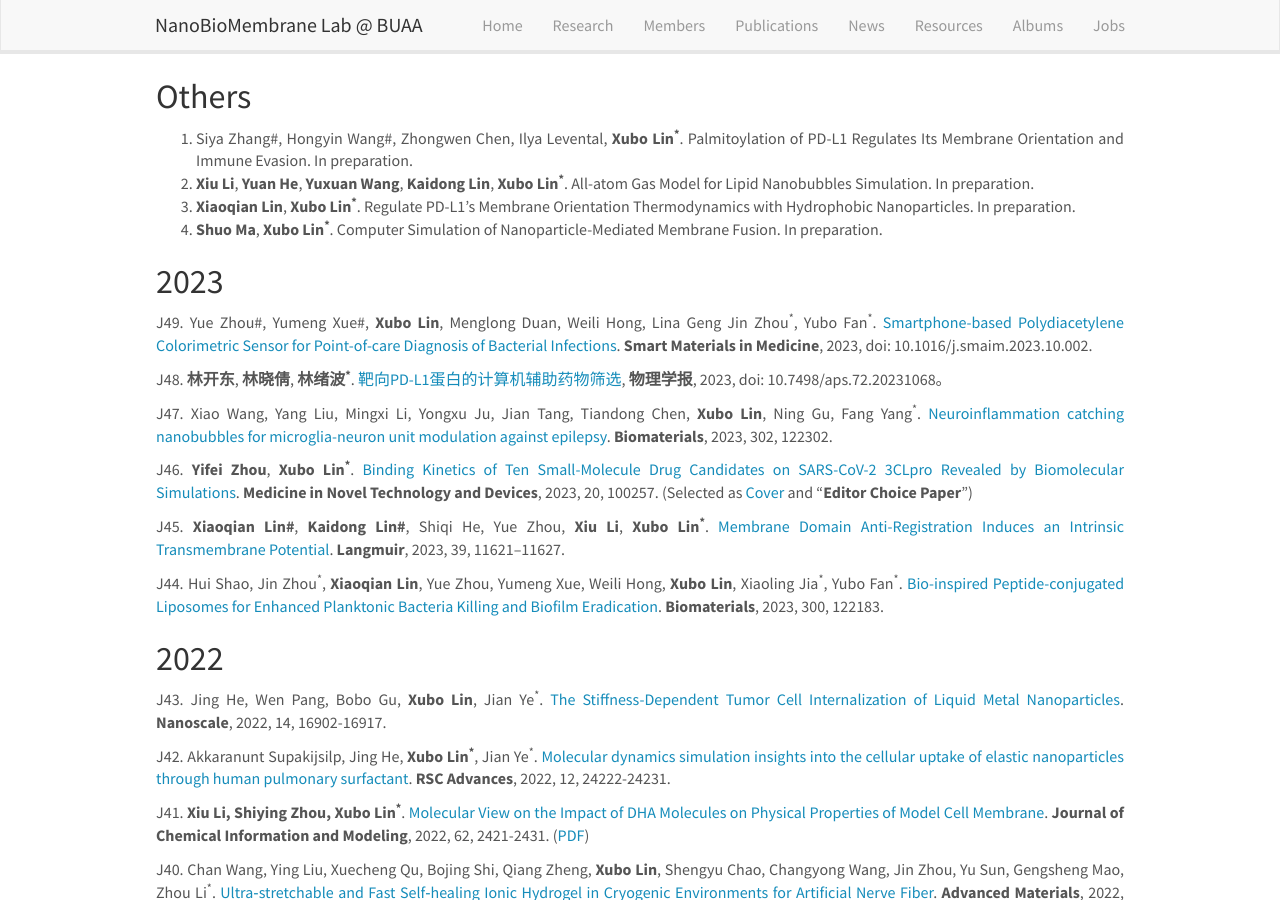
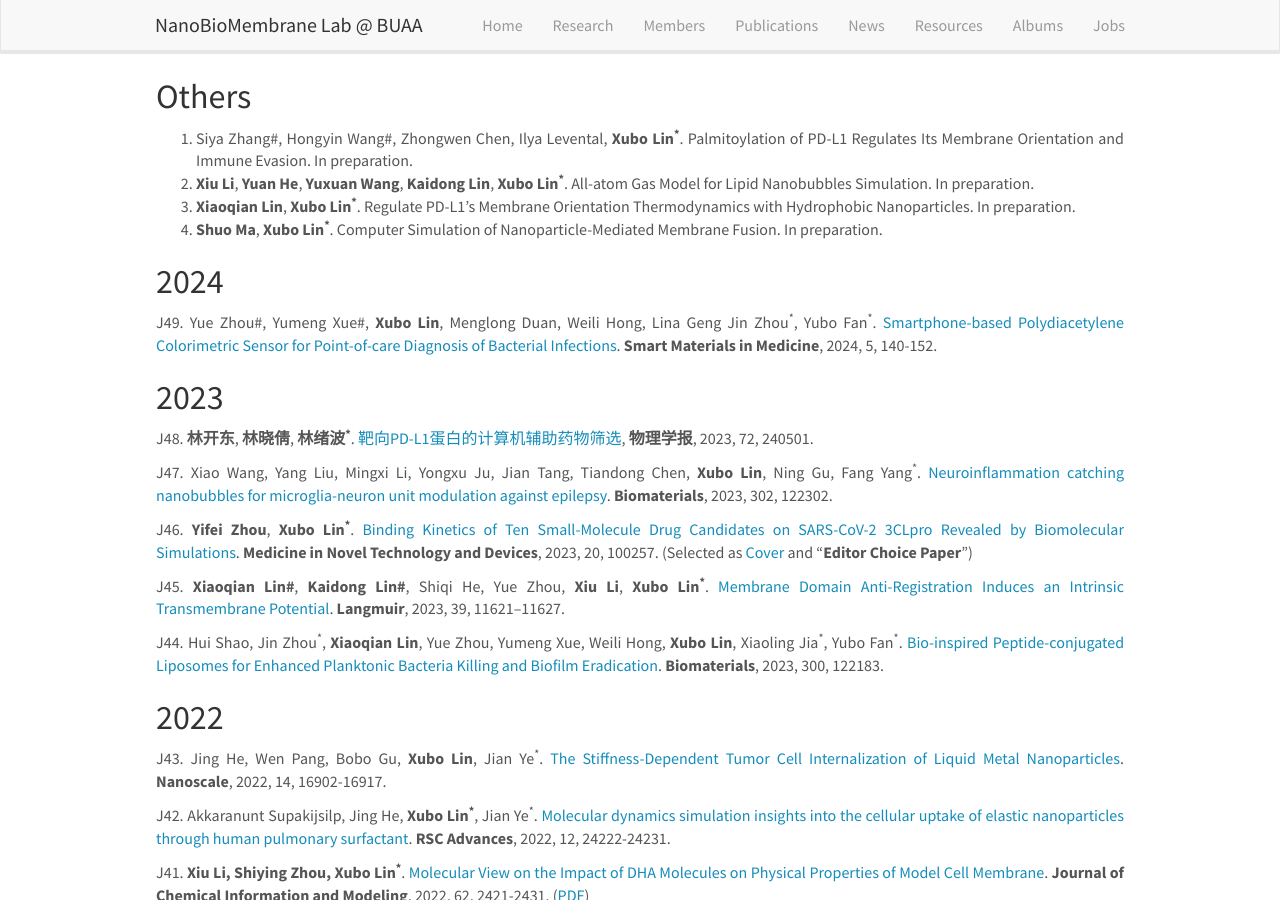
Before and after one commit to linxubo/linxubo.github.io, a Jekyll site: the page built from _pages/publications.md, in a window 1280 px wide and 900 px high, scrolled down 356 px. Built offline with Jekyll 4.4.1, drawn with Linux system fonts in a browser that asks for light colours; nearby versions of some CDN libraries; a script that is not in the unit is left out.

Commit message:
Update publications.md

```diff
--- a/_pages/publications.md
+++ b/_pages/publications.md
@@ -21,10 +21,11 @@ Jump to: **[Book Chapters](#Book Chapters), [Others](#Others), [2023](#2023), [2
 3. **Xiaoqian Lin**, **Xubo Lin<sup>*</sup>**. Regulate PD-L1’s Membrane Orientation Thermodynamics with Hydrophobic Nanoparticles. In preparation.
 4. **Shuo Ma**, **Xubo Lin<sup>*</sup>**. Computer Simulation of Nanoparticle-Mediated Membrane Fusion. In preparation.
 
+## 2024
+J49. Yue Zhou#, Yumeng Xue#, **Xubo Lin**, Menglong Duan, Weili Hong, Lina Geng Jin Zhou<sup>*</sup>, Yubo Fan<sup>*</sup>. [Smartphone-based Polydiacetylene Colorimetric Sensor for Point-of-care Diagnosis of Bacterial Infections](https://doi.org/10.1016/j.smaim.2023.10.002). **Smart Materials in Medicine**, 2024, 5, 140-152.
+
 ## 2023
-J49. Yue Zhou#, Yumeng Xue#, **Xubo Lin**, Menglong Duan, Weili Hong, Lina Geng Jin Zhou<sup>*</sup>, Yubo Fan<sup>*</sup>. [Smartphone-based Polydiacetylene Colorimetric Sensor for Point-of-care Diagnosis of Bacterial Infections](https://doi.org/10.1016/j.smaim.2023.10.002). **Smart Materials in Medicine**, 2023, doi: 10.1016/j.smaim.2023.10.002.
-
-J48. **林开东**, **林晓倩**, **林绪波<sup>*</sup>**. [靶向PD-L1蛋白的计算机辅助药物筛选](https://wulixb.iphy.ac.cn/cn/article/doi/10.7498/aps.72.20231068), **物理学报**, 2023, doi: 10.7498/aps.72.20231068。
+J48. **林开东**, **林晓倩**, **林绪波<sup>*</sup>**. [靶向PD-L1蛋白的计算机辅助药物筛选](https://wulixb.iphy.ac.cn/cn/article/doi/10.7498/aps.72.20231068), **物理学报**, 2023, 72, 240501.
 
 J47. Xiao Wang, Yang Liu, Mingxi Li, Yongxu Ju, Jian Tang, Tiandong Chen, **Xubo Lin**, Ning Gu, Fang Yang<sup>*</sup>. [Neuroinflammation catching nanobubbles for microglia-neuron unit modulation against epilepsy](https://doi.org/10.1016/j.biomaterials.2023.122302). **Biomaterials**, 2023, 302, 122302.
 
```
